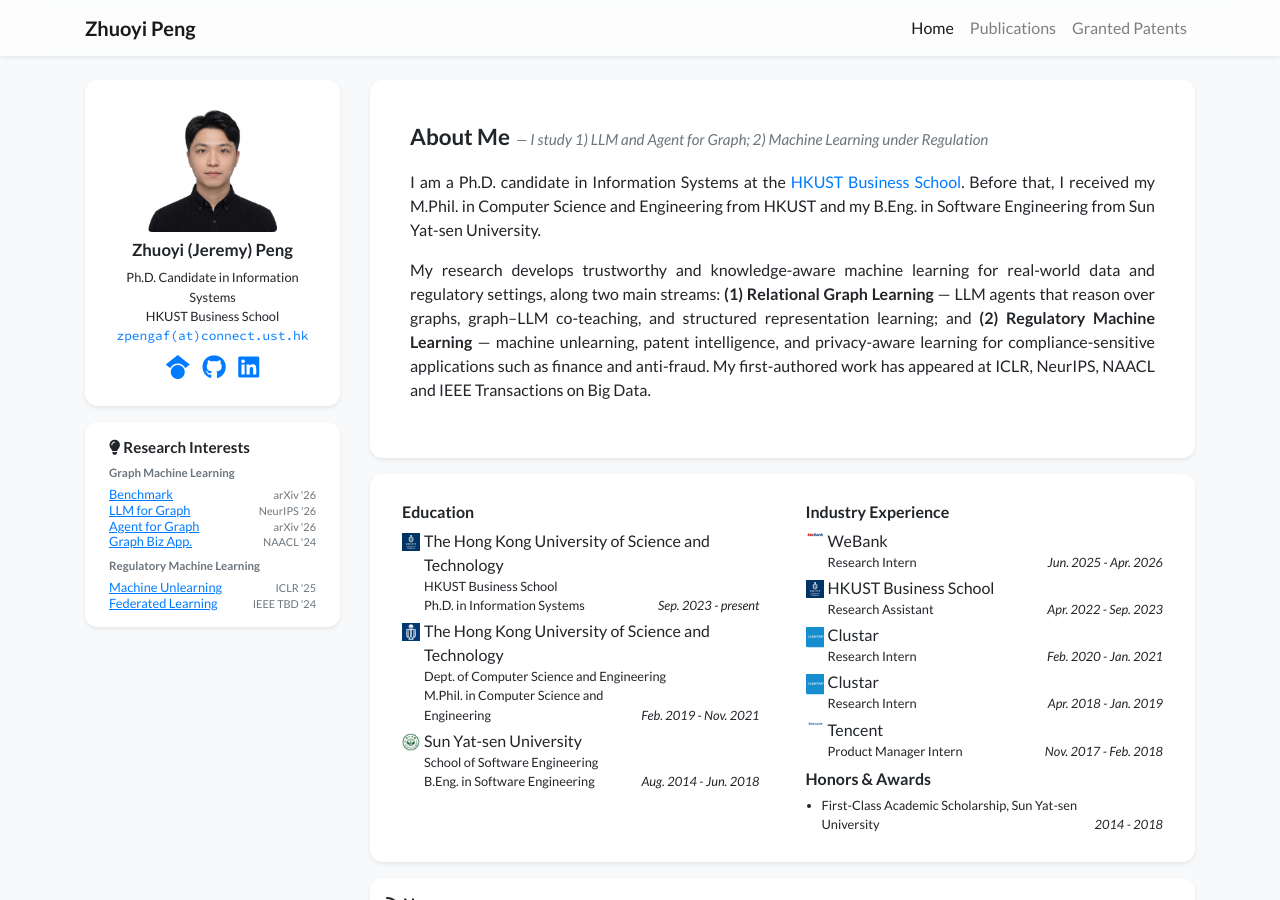
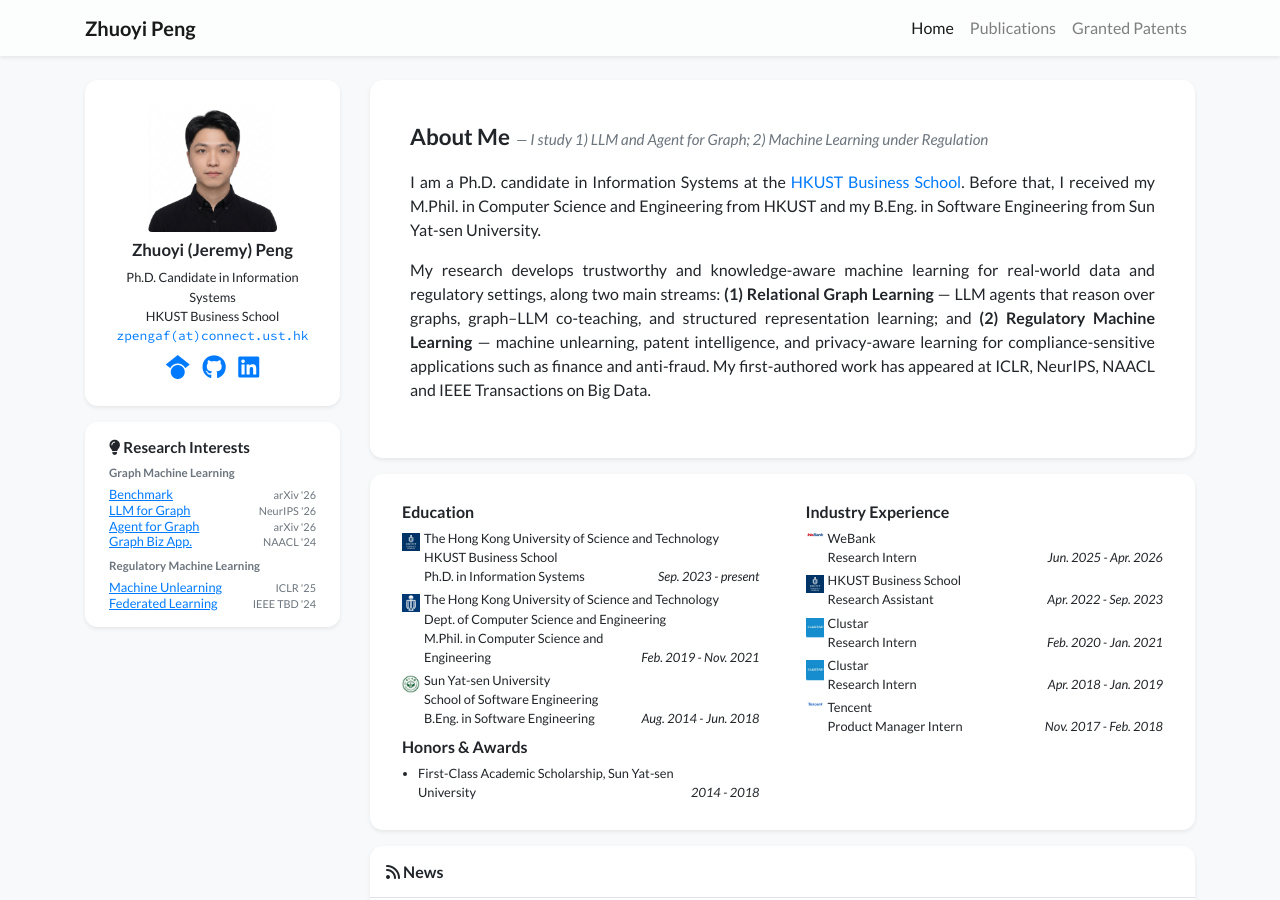
Before and after one commit to realjeremybot/realjeremybot.github.io, a Jekyll site: the page built from index.html, in a window 1280 px wide and 900 px high. Built offline with Jekyll 4.4.1, drawn with Linux system fonts in a browser that asks for light colours; nearby versions of some CDN libraries; a style sheet for code colours, icons or effects is not loaded.

Commit message:
Reduce school and company name font size

```diff
--- a/_includes/widgets/experience_card.html
+++ b/_includes/widgets/experience_card.html
@@ -16,7 +16,7 @@
                                     <span class="mr-1 mt-1 d-inline-block" style="width: 18px;"></span>
                                     {% endif %}
                                     <div class="media-body">
-                                        <div>{{ item.name }}</div>
+                                        <div class="small">{{ item.name }}</div>
                                         <div class="small">{{ item.dept }}</div>
                                         <div class="small d-flex">
                                             <div>{{ item.position }}</div>
@@ -43,7 +43,7 @@
                                     <span class="mr-1 mt-1 d-inline-block" style="width: 18px;"></span>
                                     {% endif %}
                                     <div class="media-body">
-                                        <div>{{ item.name }}</div>
+                                        <div class="small">{{ item.name }}</div>
                                         <div class="small">{{ item.dept }}</div>
                                         <div class="small d-flex">
                                             <div>{{ item.position }}</div>
```
